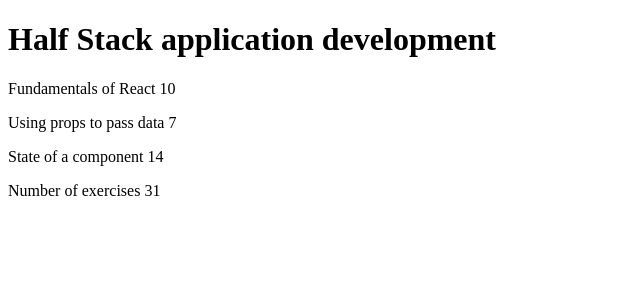
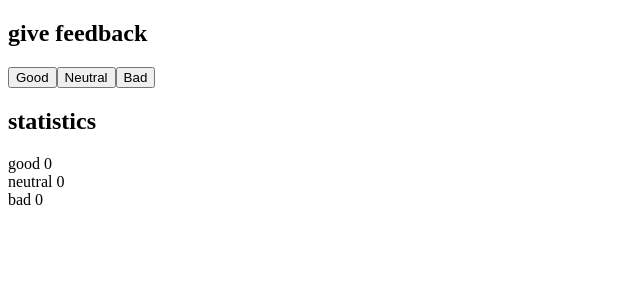
Before and after one commit to hangwl/fullstackopen, a React (Create React App) app in the folder part1/: page / in a window 1280 px wide. Shown: the top 300 px of the page, without its empty margins (0-640 px from the left). Built offline with nearby package versions, Linux system fonts and the light colour scheme.

Commit message:
Exercise 1.6

```diff
--- a/part1/src/App.js
+++ b/part1/src/App.js
@@ -1,50 +1,30 @@
-const Header = (props) => {
-  return (
-    <h1>{props.course.name}</h1>
-  )
-}
+import { useState } from 'react'
 
-const Content = (props) => {
-  return (
-    <div>
-      {props.parts.map(part => (
-        <Part part={part.name} exercises={part.exercises} />
-      ))}
-    </div>
-  )
-}
+const Display = props => <div>{props.label} {props.value}</div>
 
-const Part = (props) => {
-  return (
-    <p>
-      {props.part} {props.exercises}
-    </p>
-  )
-}
+const Button = (props) => (
+  <button onClick={props.handleClick}>
+    {props.text}
+  </button>
+)
 
-const Total = (props) => {
-  const totalExercises = props.parts.reduce((total, part) => total + part.exercises, 0)
-
-  return (
-    <p>Number of exercises {totalExercises}</p>
-  )
-}
 
 const App = () => {
-  const course = {
-    name: 'Half Stack application development',
-    parts: [
-      { name: 'Fundamentals of React', exercises: 10 },
-      { name: 'Using props to pass data', exercises: 7 },
-      { name: 'State of a component', exercises: 14 }
-    ]
-  }
+  // save clicks of each button to its own state
+  const [good, setGood] = useState(0)
+  const [neutral, setNeutral] = useState(0)
+  const [bad, setBad] = useState(0)
 
   return (
     <div>
-      <Header course={course} />
-      <Content parts={course.parts} />
-      <Total parts={course.parts} />
+      <h2>give feedback</h2>
+      <Button handleClick={() => setGood(good+1)} text="Good"></Button>
+      <Button handleClick={() => setNeutral(neutral+1)} text="Neutral"></Button>
+      <Button handleClick={() => setBad(bad+1)} text="Bad"></Button>
+      <h2>statistics</h2>
+      <Display label="good" value={good}></Display>
+      <Display label="neutral" value={neutral}></Display>
+      <Display label="bad"value={bad}></Display>
     </div>
   )
 }
--- a/part1/src/index.js
+++ b/part1/src/index.js
@@ -1,6 +1,6 @@
-import React from 'react';
-import ReactDOM from 'react-dom/client';
+import React from 'react'
+import ReactDOM from 'react-dom/client'
 
-import App from './App';
+import App from './App'
 
 ReactDOM.createRoot(document.getElementById('root')).render(<App />)
```
